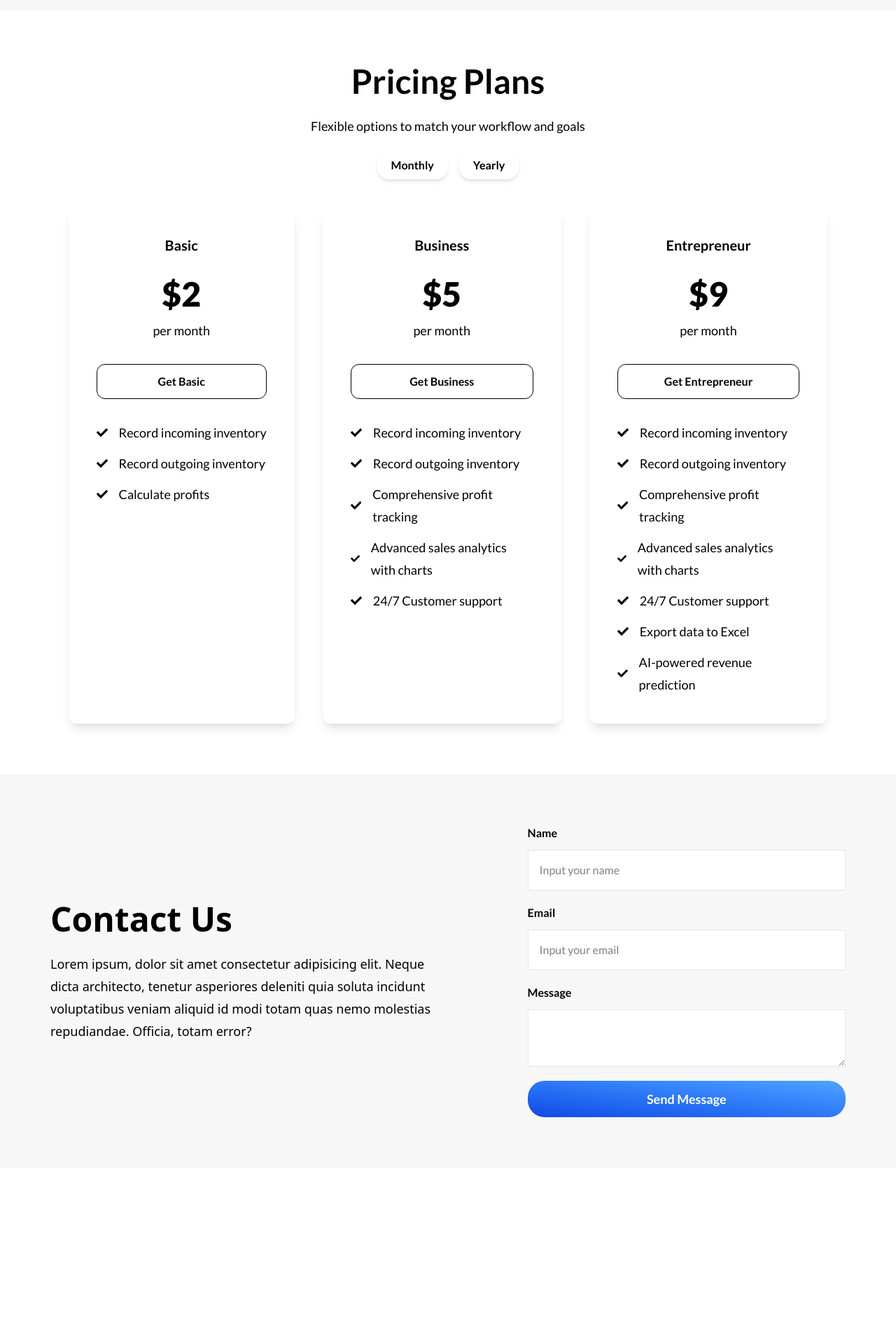
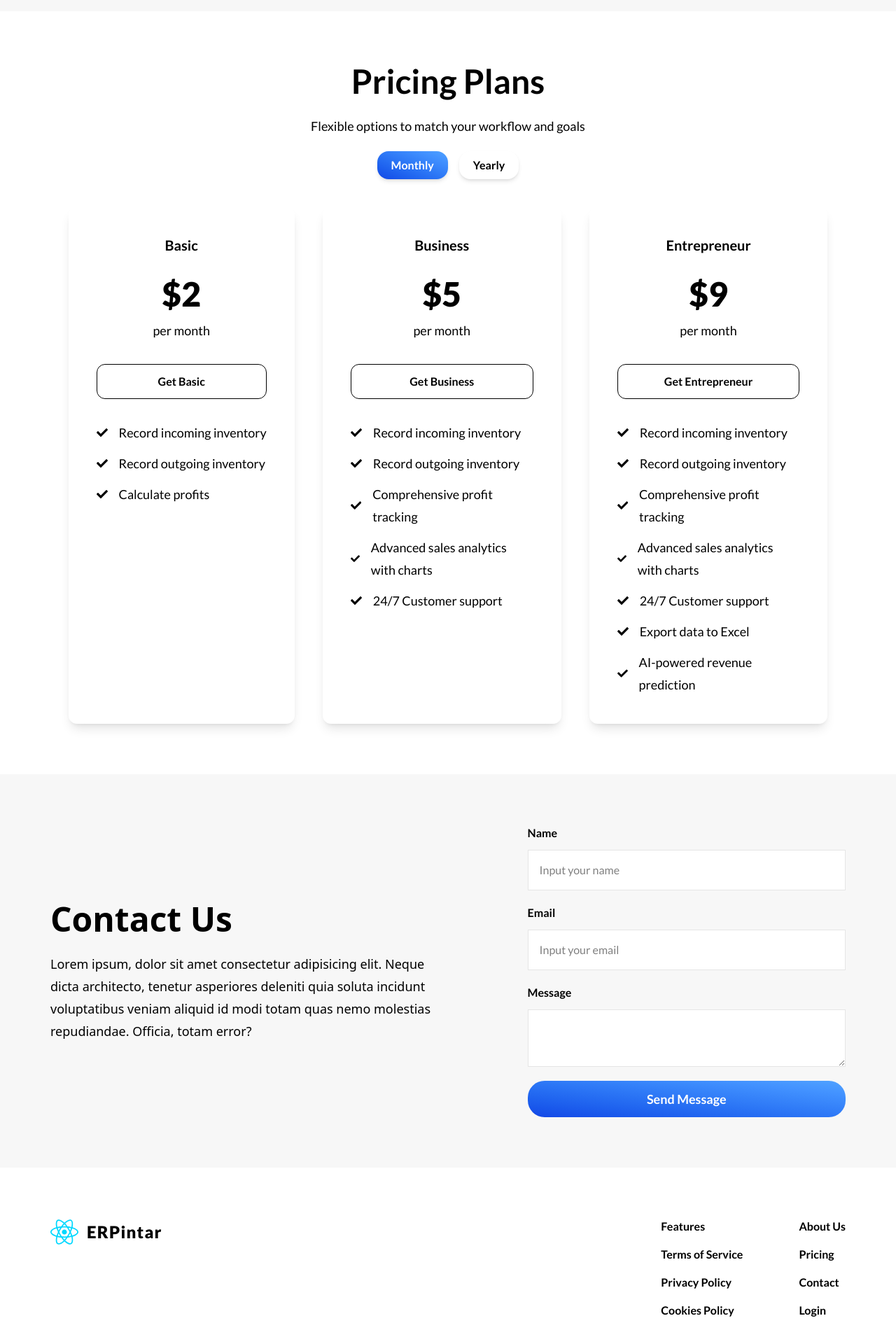
Before and after one commit to darkestdark4/kedatech-technical-test-2, a React (Vite) app: page / in a window 1280 px wide. Shown: the part 1504-3424 px from the top of the page at 70% size. Before the commit the page ends 3172 px from the top, so only its background shows below. Built offline with nearby package versions, Linux system fonts and the light colour scheme.

Commit message:
add footer section and refactor component pricing button

```diff
--- a/src/App.jsx
+++ b/src/App.jsx
@@ -7,8 +7,14 @@ import KeyFeature from './components/KeyFeature'
 import { IoAnalytics } from "react-icons/io5";
 import { TbAutomation } from "react-icons/tb";
 import { GrIntegration } from 'react-icons/gr';
+import Footer from './components/Footer';
+import { useState } from 'react';
+import PriceButton from './components/Pricing/PriceButton';
 
 function App() {
+  const [priceType, setPriceType] = useState("monthly")
+  const handlePriceType = (val) => setPriceType(val)
+
   const keyFeature = [
     {
       id: 1,
@@ -128,12 +134,20 @@ function App() {
           </div>
           <div className="flex flex-col items-center gap-10">
             <div className="flex gap-4 font-display">
-              <span className="shadow-md rounded-2xl px-5 py-2 cursor-pointer bg-white font-bold">Monthly</span>
-              <span className="shadow-md rounded-2xl px-5 py-2 cursor-pointer bg-white font-bold">Yearly</span>
+              <PriceButton
+                text="Monthly"
+                onSelect={() => handlePriceType("monthly")}
+                isActive={priceType === "monthly" ? true : false}
+              />
+              <PriceButton
+                text="Yearly"
+                onSelect={() => handlePriceType("yearly")}
+                isActive={priceType === "yearly" ? true : false}
+              />
             </div>
             <div className="flex lg:flex-row flex-col justify-center gap-10 font-display">
               {pricingData.map((item) => {
-                return <Pricing {...item} />
+                return <Pricing {...item} key={item.id} priceType={priceType} />
               })}
             </div>
           </div>
@@ -170,6 +184,7 @@ function App() {
           </div>
         </div>
       </div>
+      <Footer />
     </div>
   </>
 }
--- /dev/null
+++ b/src/components/Footer.jsx
@@ -0,0 +1,32 @@
+import logo from '../assets/react.svg'
+
+function Footer() {
+  return (
+    <div className="lg:p-18 p-8">
+      <div className="flex md:flex-row flex-col md:gap-0 gap-10 justify-between">
+        <div>
+          <div className="flex gap-3 items-center">
+            <img src={logo} alt="logo" className="w-10 h-10" />
+            <h1 className="font-black tracking-wider font-display text-2xl">ERPintar</h1>
+          </div>
+        </div>
+        <div className="flex md:flex-row flex-col font-display font-bold md:gap-20 gap-10">
+          <div className="flex flex-col gap-4">
+            <a href="#">Features</a>
+            <a href="#">Terms of Service</a>
+            <a href="#">Privacy Policy</a>
+            <a href="#">Cookies Policy</a>
+          </div>
+          <div className="flex flex-col gap-4">
+            <a href="#">About Us</a>
+            <a href="#">Pricing</a>
+            <a href="#">Contact</a>
+            <a href="#">Login</a>
+          </div>
+        </div>
+      </div>
+    </div>
+  )
+}
+
+export default Footer
--- a/src/components/Pricing.jsx
+++ b/src/components/Pricing.jsx
@@ -1,6 +1,6 @@
 import { FaCheck } from "react-icons/fa";
 
-function Pricing({ type, price, points }) {
+function Pricing({ type, price, points, priceType }) {
   const PricingPoint = ({ text }) => {
     return (
       <div className="flex items-center gap-4">
@@ -10,12 +10,22 @@ function Pricing({ type, price, points }) {
     )
   }
 
+  let activePrice = 0
+  let activePriceText = ""
+  if (priceType === "monthly") {
+    activePrice = price.month
+    activePriceText = "month"
+  } else if (priceType === "yearly") {
+    activePrice = price.year
+    activePriceText = "year"
+  }
+
   return (
     <div className="flex flex-col gap-8 rounded-xl shadow-lg p-10 lg:max-w-[30%] max-w-full">
       <h3 className="font-display font-bold text-xl text-center">{type}</h3>
       <div className="font-display flex flex-col text-center gap-3">
-        <span className="font-black text-5xl">${price.month}</span>
-        <span className="md:text-lg/8 text-md/8">per month</span>
+        <span className="font-black text-5xl">${activePrice}</span>
+        <span className="md:text-lg/8 text-md/8">per {activePriceText}</span>
       </div>
       <div className="flex flex-row">
         <button className="p-3 border border-black rounded-xl w-full cursor-pointer transition-all duration:300 hover:bg-black/[0.05] font-bold">
--- /dev/null
+++ b/src/components/Pricing/PriceButton.jsx
@@ -0,0 +1,12 @@
+function PriceButton({ onSelect, text, isActive }) {
+  return <>
+    <span onClick={onSelect} className={
+      "shadow-md rounded-2xl px-5 py-2 cursor-pointer font-bold transition duration-300 " +
+      (isActive ? "bg-linear-to-bl from-blue-400 to-blue-700 text-white" : "bg-white")
+    }>
+      {text}
+    </span>
+  </>
+}
+
+export default PriceButton
```
